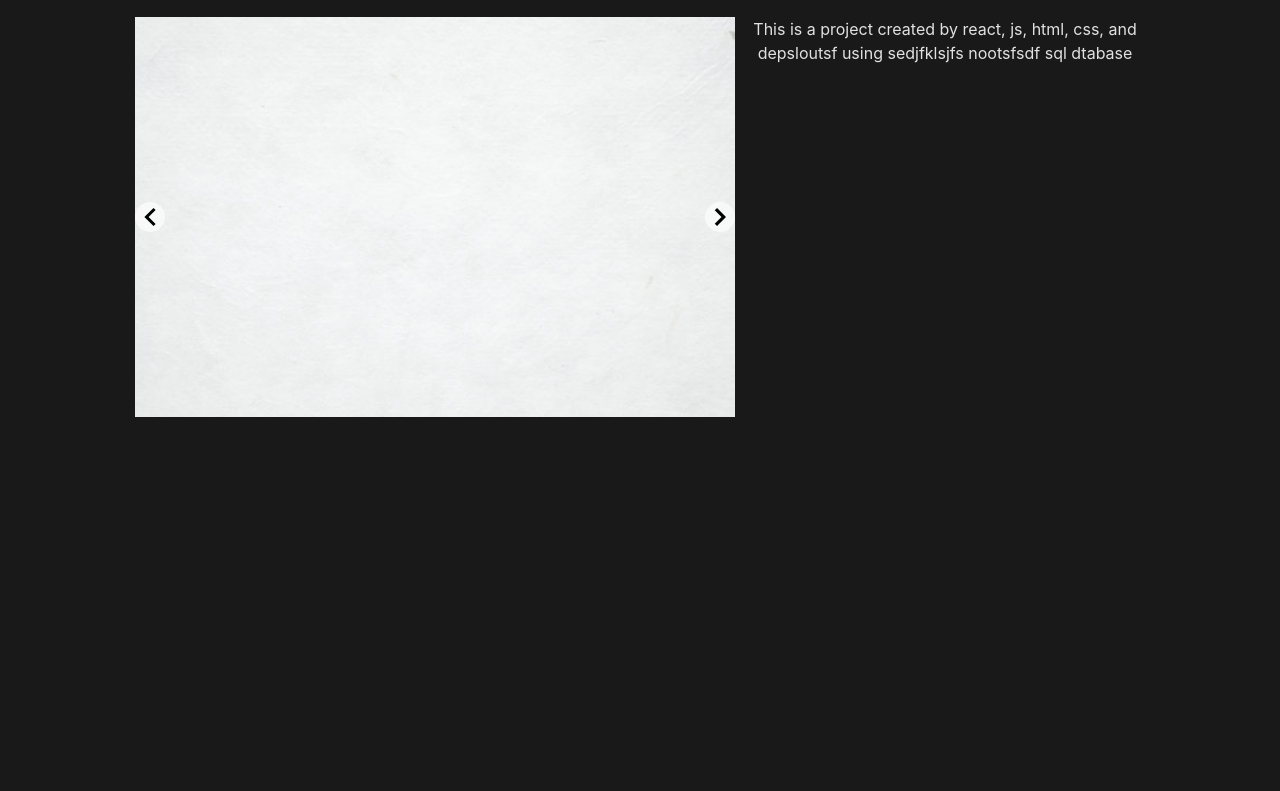
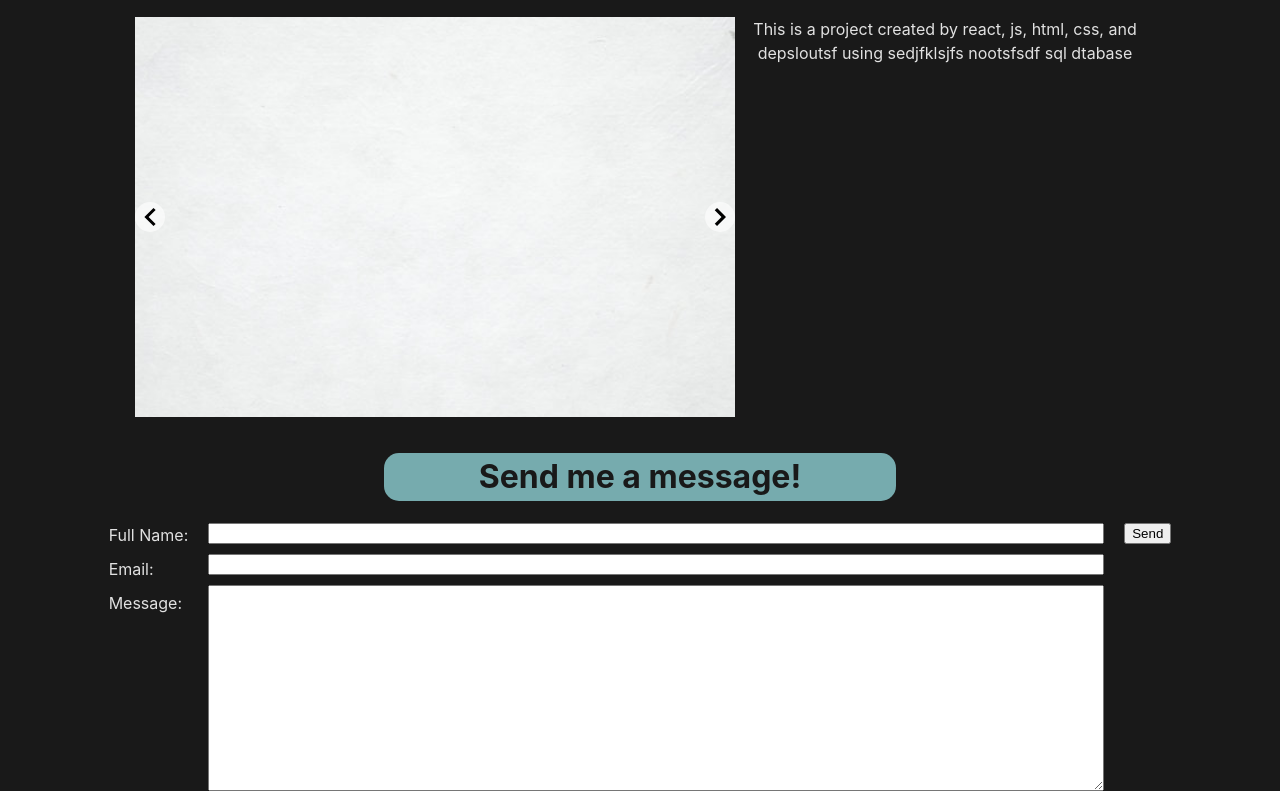
Before and after one commit to Jonathanpatinocs/portfolio, a React (Vite) app in the folder portfolio/: page / in a window 1280 px wide. Shown: the part 2144-2935 px from the top of the page. Before the commit the page ends 2576 px from the top, so only its background shows below. Built offline with nearby package versions, Linux system fonts and the light colour scheme.

Commit message:
form outline

```diff
--- a/portfolio/src/App.jsx
+++ b/portfolio/src/App.jsx
@@ -2,6 +2,7 @@ import Navbar from './components/Navbar'
 import Aboutme from './components/Aboutme'
 import Technologies from './components/Technologies'
 import Projects from './components/Projects'
+import ContactMe from './components/Contactme'
 import './App.scss'
 
 function App() {
@@ -12,6 +13,7 @@ function App() {
       <Aboutme />
       <Technologies />
       <Projects />
+      <ContactMe />
     </div>
   )
 }
--- a/portfolio/src/App.scss
+++ b/portfolio/src/App.scss
@@ -185,6 +185,53 @@
 
   }
 }
+/* ---------------- Contact Me ----------------------*/
+
+.contactMe {
+  width: 100vw;
+  display: flex;
+  flex-direction: column;
+
+
+  h1 {
+    width: 40%;
+    align-self: center;
+
+    color:var(--dark);
+    background-color: var(--teal);
+    border-radius: 15px;
+    min-width: 250px;
+
+
+  }
+  #contactMeForm {
+    display: flex;
+    flex-direction: row;
+    align-items: start;
+    justify-content: center;
+    gap: 20px;
+
+    #labels {
+      display: flex;
+      flex-direction: column;
+      align-items: start;
+      gap: 10px;
+    }
+    #inputs {
+      display: flex;
+      flex-direction: column;
+      width: 70%;
+      gap: 10px;
+      border-color: var(--teal);
+
+      ;#message {
+        height: 200px;
+      }
+    }
+  }
+}
+
+
 
 
 
@@ -195,6 +242,7 @@
 
   .navbar {
     flex-direction: column;
+    width: 100%;
     align-items: center;
     text-align: center;
     font-size: 0.8em;
--- /dev/null
+++ b/portfolio/src/components/Contactme.jsx
@@ -0,0 +1,31 @@
+
+
+
+const ContactMe = () => {
+    const formSubmit = (e) => {
+        e.preventDefault()
+        console.log('submit');
+
+    }
+    return (
+        <div className="contactMe">
+            <h1>Send me a message!</h1>
+
+            <form onSubmit={formSubmit} id="contactMeForm">
+                <div id="labels">
+                    <label htmlFor="name">Full Name: </label>
+                    <label htmlFor="email">Email: </label>
+                    <label htmlFor="message">Message: </label>
+                </div>
+                <div id="inputs">
+                    <input type="text" name="name" id="name" required/>
+                    <input type='email' name="email" id="email" required/>
+                    <textarea name="message" id="message" required></textarea>
+                </div>
+                <button type="submit">Send</button>
+            </form>
+        </div>
+    )
+}
+
+export default ContactMe
--- a/portfolio/src/components/Projects.jsx
+++ b/portfolio/src/components/Projects.jsx
@@ -11,7 +11,7 @@ const Project = ({images, title, description}) => {
         <div className='project'>
             <div className='project-title'>{title}</div>
             <div className='project-container'>
-            <div className='slide'>
+             <div className='slide'>
                 <Slide autoplay={false}>
 
                     {images.map((image, index) => (
@@ -20,7 +20,7 @@ const Project = ({images, title, description}) => {
                         </div>
                     ))}
                 </Slide>
-            </div>
+             </div>
             <div className='project-desc'>{description}</div>
             </div>
         </div>
```
